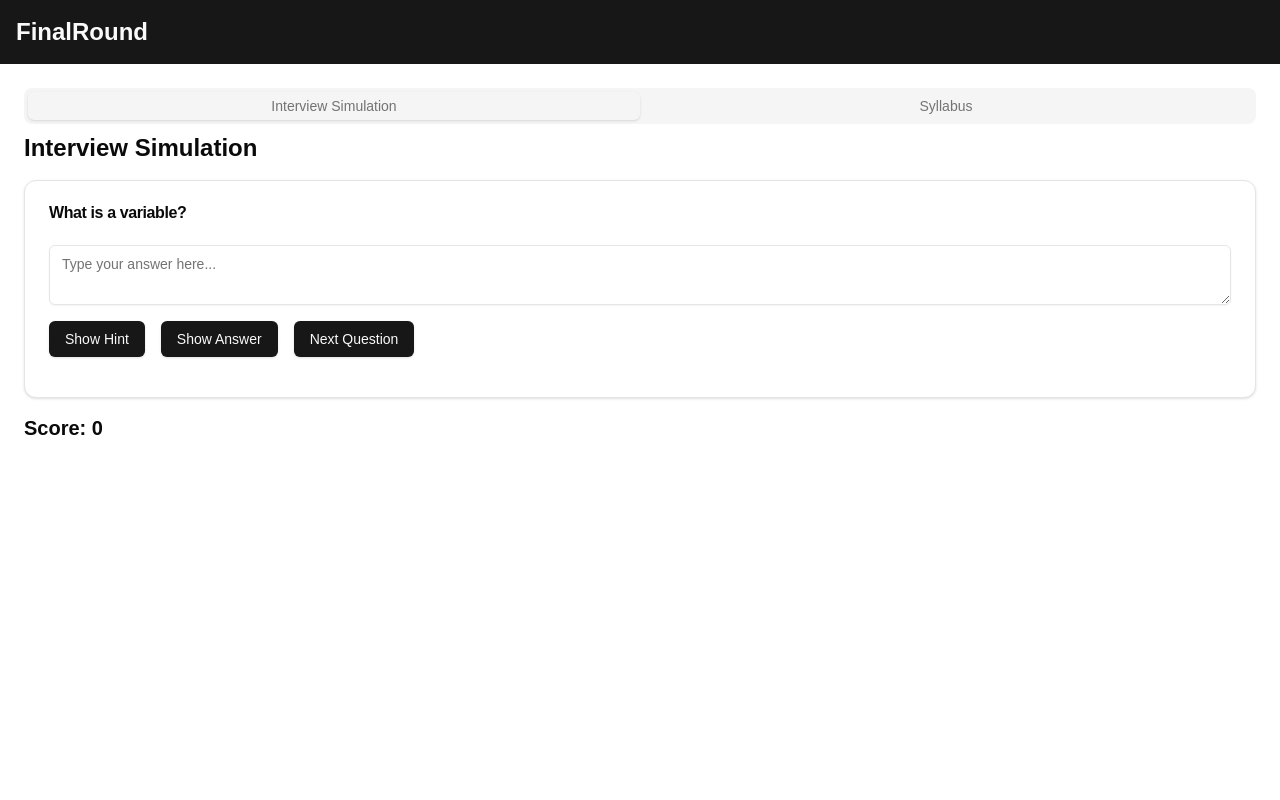
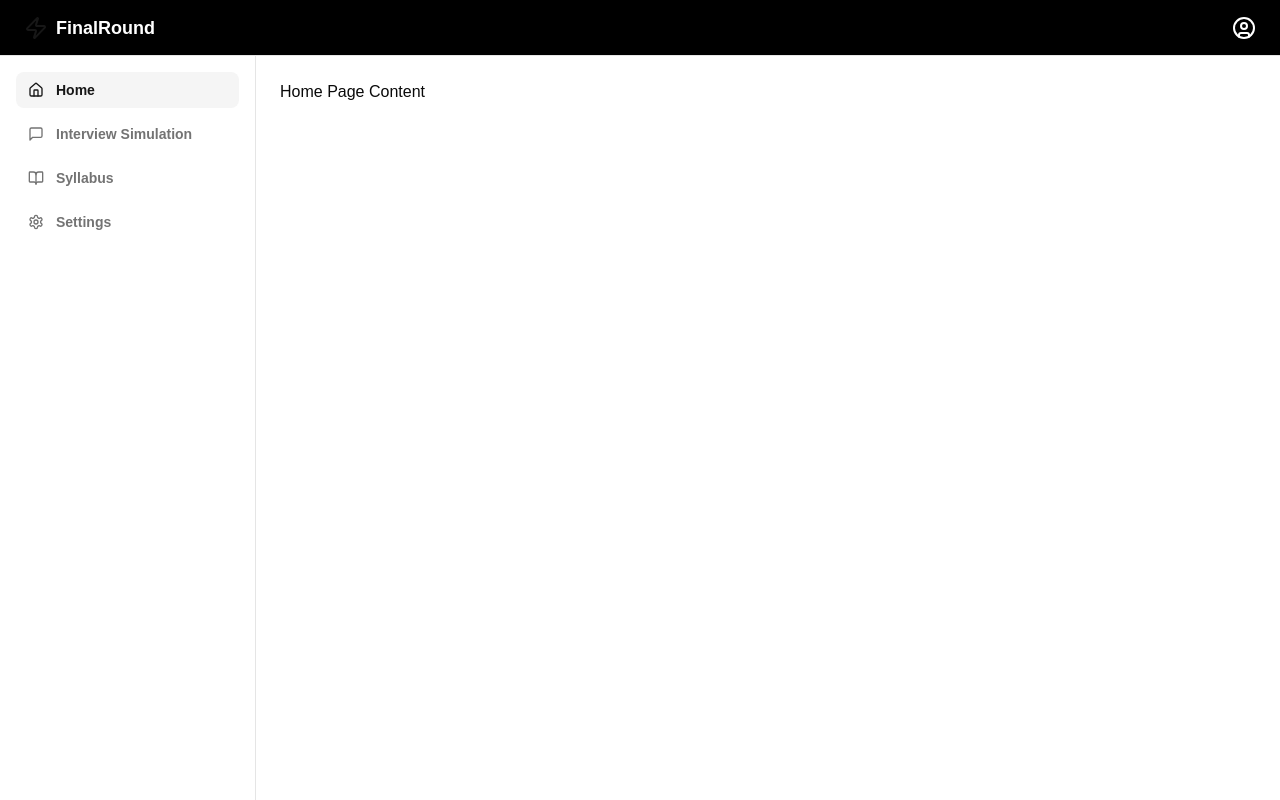
Before and after one commit to cautiouskurns/FinalRound, a Next.js app: page / in a window 1280 px wide. Built offline with nearby package versions, Linux system fonts and the light colour scheme.

Commit message:
New Look

```diff
--- a/public/data/syllabus.json
+++ b/public/data/syllabus.json
@@ -1,25 +1,145 @@
 [
+  {
+    "name": "Python",
+    "topics": [
+      {
+        "name": "Basic Python Syntax",
+        "details": "Fundamental concepts of Python programming",
+        "concepts": [
+          {
+            "name": "Indentation and code blocks",
+            "details": "Python uses indentation to define code blocks.",
+            "questions": [
+              {
+                "question": "What is the significance of indentation in Python?",
+                "answer": "Indentation is used to define code blocks in Python, such as in functions, loops, and conditional statements."
+              },
+              {
+                "question": "How many spaces are typically used for indentation in Python?",
+                "answer": "4 spaces are commonly used for indentation, although the exact number is not enforced by the language."
+              }
+            ],
+            "codeExample": "def greet(name):\n    print(f'Hello, {name}!')\n    if name == 'Alice':\n        print('Welcome back, Alice!')\n\ngreet('Bob')\ngreet('Alice')"
+          },
+          {
+            "name": "Variables and assignment",
+            "details": "How to declare and assign values to variables in Python.",
+            "questions": [
+              {
+                "question": "Explain the difference between '=' and '==' in Python.",
+                "answer": "'=' is used for assignment, while '==' is used for comparison."
+              },
+              {
+                "question": "What is variable naming convention in Python?",
+                "answer": "Variable names should be lowercase, with words separated by underscores as necessary to improve readability (snake_case)."
+              }
+            ],
+            "codeExample": "x = 5\ny = 10\nresult = x == y\nprint(f'Is x equal to y? {result}')"
+          }
+        ]
+      },
+      {
+        "name": "Control Flow",
+        "details": "Structures that control the flow of execution in Python",
+        "concepts": [
+          {
+            "name": "if, elif, else statements",
+            "details": "Conditional statements in Python",
+            "questions": [
+              {
+                "question": "Write a Python if-elif-else statement to classify a person's age group.",
+                "answer": "Here's an example:\nage = 25\nif age < 18:\n    print('Minor')\nelif age < 65:\n    print('Adult')\nelse:\n    print('Senior')"
+              },
+              {
+                "question": "What is the purpose of the 'elif' statement in Python?",
+                "answer": "'elif' is short for 'else if'. It allows you to check multiple conditions after the initial 'if' statement."
+              }
+            ],
+            "codeExample": "score = 85\nif score >= 90:\n    grade = 'A'\nelif score >= 80:\n    grade = 'B'\nelif score >= 70:\n    grade = 'C'\nelse:\n    grade = 'F'\nprint(f'Your grade is: {grade}')"
+          },
+          {
+            "name": "for loops",
+            "details": "Iterating over sequences in Python",
+            "questions": [
+              {
+                "question": "How can you iterate over a list using a for loop in Python?",
+                "answer": "Example: for item in my_list:\n    print(item)"
+              },
+              {
+                "question": "How can you use the range() function in a for loop?",
+                "answer": "The range() function can be used to generate a sequence of numbers. Example: for i in range(5):\n    print(i)"
+              }
+            ],
+            "codeExample": "fruits = ['apple', 'banana', 'cherry']\nfor fruit in fruits:\n    print(f'I like {fruit}')\n\nfor i in range(1, 5):\n    print(f'{i} squared is {i**2}')"
+          }
+        ]
+      },
+      {
+        "name": "Data Structures",
+        "details": "Built-in data structures in Python",
+        "concepts": [
+          {
+            "name": "Lists",
+            "details": "Ordered, mutable sequences",
+            "questions": [
+              {
+                "question": "How do you add an item to the end of a list in Python?",
+                "answer": "You can use the append() method. Example: my_list.append(new_item)"
+              },
+              {
+                "question": "What is list slicing in Python?",
+                "answer": "List slicing is a way to access a range of elements in a list. Syntax: list[start:end:step]"
+              }
+            ],
+            "codeExample": "numbers = [1, 2, 3, 4, 5]\nnumbers.append(6)\nprint(numbers)\nprint(numbers[1:4])\nprint(numbers[::-1])  # Reverse the list"
+          },
+          {
+            "name": "Dictionaries",
+            "details": "Key-value pairs",
+            "questions": [
+              {
+                "question": "How do you access a value in a dictionary?",
+                "answer": "You can access a value using its key. Example: my_dict['key']"
+              },
+              {
+                "question": "What happens if you try to access a key that doesn't exist in a dictionary?",
+                "answer": "It raises a KeyError. You can use the get() method to provide a default value instead."
+              }
+            ],
+            "codeExample": "person = {'name': 'Alice', 'age': 30, 'city': 'New York'}\nprint(person['name'])\nprint(person.get('job', 'Not specified'))\n\nfor key, value in person.items():\n    print(f'{key}: {value}')"
+          }
+        ]
+      }
+    ]
+  },
   {
     "name": "JavaScript",
     "topics": [
       {
-        "name": "Basics",
-        "details": "Fundamental concepts of JavaScript programming",
+        "name": "ES6+ Features",
+        "details": "Modern JavaScript features",
         "concepts": [
           {
-            "name": "Variables",
-            "details": "Declaring and using variables",
+            "name": "Arrow Functions",
+            "details": "Concise syntax for writing function expressions",
             "questions": [
-              { "question": "What is a variable?", "answer": "A variable is a container for storing data values." },
-              { "question": "How do you declare a variable in JavaScript?", "answer": "Using var, let, or const keywords." }
-            ]
+              {
+                "question": "What is the difference between regular functions and arrow functions in JavaScript?",
+                "answer": "Arrow functions have a more concise syntax and do not bind their own 'this' value."
+              }
+            ],
+            "codeExample": "// Regular function\nfunction add(a, b) {\n  return a + b;\n}\n\n// Arrow function\nconst multiply = (a, b) => a * b;\n\nconsole.log(add(2, 3));\nconsole.log(multiply(4, 5));"
           },
           {
-            "name": "Data Types",
-            "details": "Understanding different data types in JavaScript",
+            "name": "Destructuring",
+            "details": "Extracting values from arrays or properties from objects",
             "questions": [
-              { "question": "What are the different data types in JavaScript?", "answer": "String, Number, Boolean, Object, Undefined, Null, Symbol, BigInt." }
-            ]
+              {
+                "question": "How can you use destructuring to swap two variables in JavaScript?",
+                "answer": "You can use array destructuring: [a, b] = [b, a]"
+              }
+            ],
+            "codeExample": "const person = { name: 'Alice', age: 30 };\nconst { name, age } = person;\nconsole.log(name, age);\n\nconst colors = ['red', 'green', 'blue'];\nconst [firstColor, secondColor] = colors;\nconsole.log(firstColor, secondColor);"
           }
         ]
       }
--- a/src/app/globals.css
+++ b/src/app/globals.css
@@ -25,6 +25,7 @@ body {
     text-wrap: balance;
   }
 }
+
 
 @layer base {
   :root {
--- a/src/app/page.tsx
+++ b/src/app/page.tsx
@@ -1,31 +1,75 @@
 'use client'
 
 import { useState } from 'react'
+import Link from 'next/link'
 import { Header } from '@/components/components-header'
 import { InterviewSimulation } from '@/components/components-interview-simulation'
 import { Syllabus } from '@/components/components-syllabus'
-import { Tabs, TabsContent, TabsList, TabsTrigger } from "@/components/ui/tabs"
+import { Home, BookOpen, MessageSquare, Settings } from 'lucide-react'
+
+// Placeholder components for Home and Settings
+const HomePage = () => <div>Home Page Content</div>
+const SettingsPage = () => <div>Settings Page Content</div>
 
 export default function Page() {
-  const [activeTab, setActiveTab] = useState<'interview' | 'syllabus'>('interview')
+  const [activeTab, setActiveTab] = useState<'home' | 'interview' | 'syllabus' | 'settings'>('home')
 
   return (
     <div className="min-h-screen flex flex-col bg-background text-foreground">
       <Header />
-      <main className="flex-1 p-6">
-        <Tabs value={activeTab} onValueChange={(value) => setActiveTab(value as 'interview' | 'syllabus')} className="w-full">
-          <TabsList className="grid w-full grid-cols-2">
-            <TabsTrigger value="interview">Interview Simulation</TabsTrigger>
-            <TabsTrigger value="syllabus">Syllabus</TabsTrigger>
-          </TabsList>
-          <TabsContent value="interview">
-            <InterviewSimulation />
-          </TabsContent>
-          <TabsContent value="syllabus">
-            <Syllabus />
-          </TabsContent>
-        </Tabs>
-      </main>
+
+      <div className="flex-1 flex">
+        <aside className="w-64 border-r">
+          <nav className="grid items-start gap-2 px-4 py-4">
+            <Link
+              href="#"
+              onClick={() => setActiveTab('home')}
+              className={`flex items-center gap-3 rounded-lg px-3 py-2 text-sm font-semibold transition-all hover:text-primary
+                ${activeTab === 'home' ? 'bg-muted text-primary' : 'text-muted-foreground'}`}
+            >
+              <Home className="h-4 w-4" />
+              Home
+            </Link>
+
+            <Link
+              href="#"
+              onClick={() => setActiveTab('interview')}
+              className={`flex items-center gap-3 rounded-lg px-3 py-2 text-sm font-semibold transition-all hover:text-primary
+                ${activeTab === 'interview' ? 'bg-muted text-primary' : 'text-muted-foreground'}`}
+            >
+              <MessageSquare className="h-4 w-4" />
+              Interview Simulation
+            </Link>
+
+            <Link
+              href="#"
+              onClick={() => setActiveTab('syllabus')}
+              className={`flex items-center gap-3 rounded-lg px-3 py-2 text-sm font-semibold transition-all hover:text-primary
+                ${activeTab === 'syllabus' ? 'bg-muted text-primary' : 'text-muted-foreground'}`}
+            >
+              <BookOpen className="h-4 w-4" />
+              Syllabus
+            </Link>
+
+            <Link
+              href="#"
+              onClick={() => setActiveTab('settings')}
+              className={`flex items-center gap-3 rounded-lg px-3 py-2 text-sm font-semibold transition-all hover:text-primary
+                ${activeTab === 'settings' ? 'bg-muted text-primary' : 'text-muted-foreground'}`}
+            >
+              <Settings className="h-4 w-4" />
+              Settings
+            </Link>
+          </nav>
+        </aside>
+
+        <main className="flex-1 p-6">
+          {activeTab === 'home' && <HomePage />}
+          {activeTab === 'interview' && <InterviewSimulation />}
+          {activeTab === 'syllabus' && <Syllabus />}
+          {activeTab === 'settings' && <SettingsPage />}
+        </main>
+      </div>
     </div>
   )
 }
--- a/src/components/components-header.tsx
+++ b/src/components/components-header.tsx
@@ -1,10 +1,14 @@
-'use client'
+import { Zap, UserCircle } from 'lucide-react'
 
 export function Header() {
   return (
-    <header className="bg-primary text-primary-foreground p-4">
-      <div className="container mx-auto">
-        <h1 className="text-2xl font-bold">FinalRound</h1>
+    <header className="flex items-center justify-between h-14 px-4 border-b shrink-0 md:px-6 bg-black text-white">
+      <div className="flex items-center gap-2">
+        <Zap className="h-6 w-6 text-primary" />
+        <span className="text-lg font-semibold">FinalRound</span>
+      </div>
+      <div>
+        <UserCircle className="h-6 w-6 cursor-pointer" />
       </div>
     </header>
   )
```
Also changed, not shown: src/components/components-syllabus.tsx (+50 -47 lines).
